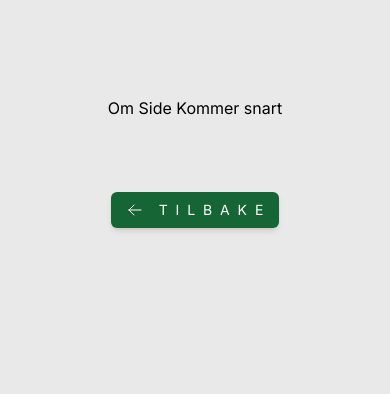
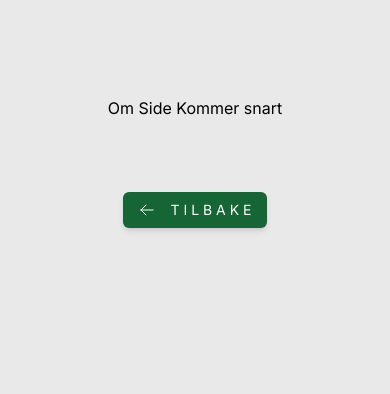
Before and after one commit to magnusgiverin/bymuseet, a Next.js app in the folder src/bymuseet/: page /om in a window 390 px wide. Shown: the top 394 px of the page. Built offline with nearby package versions, Linux system fonts and the light colour scheme.

Commit message:
Fix: Fix spacings

```diff
--- a/src/bymuseet/src/app/Components/Button.tsx
+++ b/src/bymuseet/src/app/Components/Button.tsx
@@ -12,10 +12,10 @@ interface ButtonProps {
 
 const Button: React.FC<ButtonProps> = ({ icon, text, link = "/", iconPosition = 'right' }) => {
     const router = useRouter();
-    const spacedText = text.toUpperCase().split('').join('  ');
+    const spacedText = text.toUpperCase().split('').join(' ');
 
     return (
-        <div className="mb-5 md:mb-0 flex justify-left">
+        <div className=" flex justify-left">
             <button
                 onClick={() => router.push(link)}
                 className="flex flex-row items-center gap-4 whitespace-pre-wrap text-sm bg-green-800 text-white px-4 py-2 mt-8 rounded-md shadow-md hover:bg-green-700 transition"
--- a/src/bymuseet/src/app/arrangementer/page.tsx
+++ b/src/bymuseet/src/app/arrangementer/page.tsx
@@ -2,7 +2,7 @@ import Button from "../Components/Button";
 
 export default function Arrangementer() {
   return (
-    <main className="flex flex-col items-center justify-between p-24 gap-10">
+    <main className="flex flex-col items-center justify-between pt-24 gap-10">
       <p>Arrangementer Side Kommer snart</p>
       <Button icon="ArrowLeft_sm" text={"tilbake"} iconPosition="left" />
     </main>
--- a/src/bymuseet/src/app/formidling/page.tsx
+++ b/src/bymuseet/src/app/formidling/page.tsx
@@ -58,7 +58,7 @@ import Button from "../Components/Button";
 
 export default function Formidling() {
     return (
-        <main className="flex flex-col items-center justify-between p-24 gap-10">
+        <main className="flex flex-col items-center justify-between pt-24 gap-10">
             <p>Formidling Side Kommer snart</p>
             <Button icon="ArrowLeft_sm" text={"tilbake"} iconPosition="left"/>
         </main>
--- a/src/bymuseet/src/app/medlem/page.tsx
+++ b/src/bymuseet/src/app/medlem/page.tsx
@@ -7,15 +7,13 @@ export default function Medlem() {
     const router = useRouter();
 
     return (
-        <main className="flex flex-col items-center justify-between p-24 gap-5">
-            <div className="text-center w-full">
+        <main className="flex flex-col items-center justify-between pt-24 gap-5">
             <Title text="Takk for din interesse" />
             <p>Vi setter stor pris på at du ønsker å bli medlem hos oss.</p>
             <p>For å få mer informasjon om medlemskap eller for å melde deg inn, vennligst kontakt oss på:</p>
             <p className="mt-4 text-blue-500">
                 <a href="mailto:bymuseetilevanger@gmail.com">bymuseetilevanger@gmail.com</a>
             </p>
-            </div>
             <div className="mb-5 md:mb-0 flex justify-left">
                 <button
                     onClick={() => router.push("/")}
--- a/src/bymuseet/src/app/om/page.tsx
+++ b/src/bymuseet/src/app/om/page.tsx
@@ -3,7 +3,7 @@ import Button from "../Components/Button";
 
 export default function Om() {
     return (
-        <main className="flex flex-col items-center justify-between p-24 gap-10">
+        <main className="flex flex-col items-center justify-between pt-24 gap-10">
             <p>Om Side Kommer snart</p>
             <Button icon="ArrowLeft_sm" text={"tilbake"} iconPosition="left"/>
         </main>
--- a/src/bymuseet/src/app/page.tsx
+++ b/src/bymuseet/src/app/page.tsx
@@ -57,6 +57,7 @@ const Formål = () => {
             <li>Å samle og bevare gjenstander i autentiske miljøer</li>
             <li>Å være effektive samfunnsaktører for historieformidling i Levanger og omegn</li>
           </ul>
+          <Button icon="ArrowRight_sm" text={"bli medlem"} link="/medlem"/>
         </div>
         <div className="md:h-auto md:rounded-e-md h-60 md:w-1/3 w-full relative shadow-md">
           <Image
--- a/src/bymuseet/src/app/utleie/page.tsx
+++ b/src/bymuseet/src/app/utleie/page.tsx
@@ -3,7 +3,7 @@ import Button from "../Components/Button";
 
 export default function Utleie() {
     return (
-        <main className="flex flex-col items-center justify-between p-24 gap-10">
+        <main className="flex flex-col items-center justify-between pt-24 gap-10">
             <p>Utleie Side Kommer snart</p>
             <Button icon="ArrowLeft_sm" text={"tilbake"} iconPosition="left"/>
         </main>
```
Lines whose indentation alone changed are shown as unchanged.
